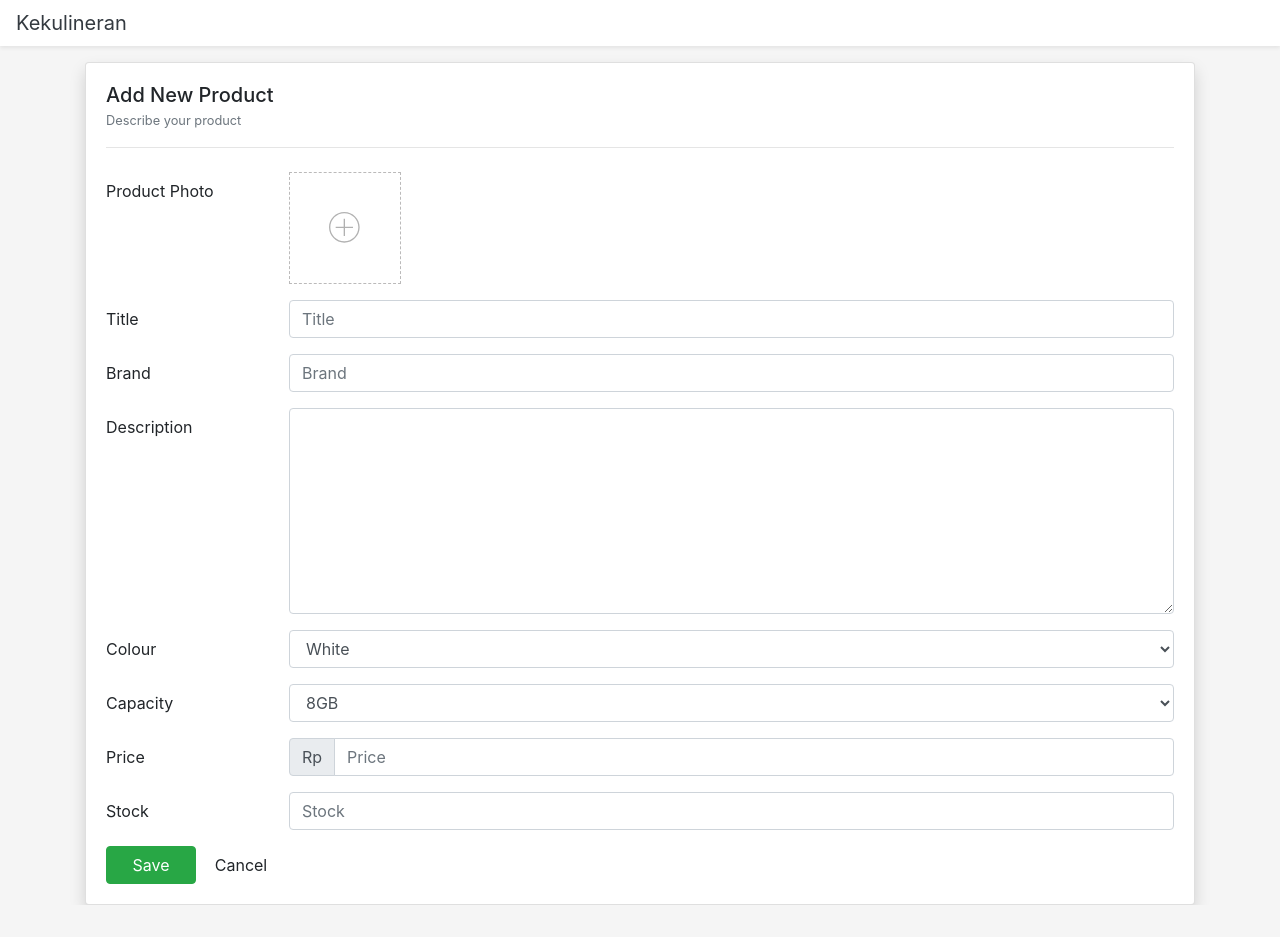
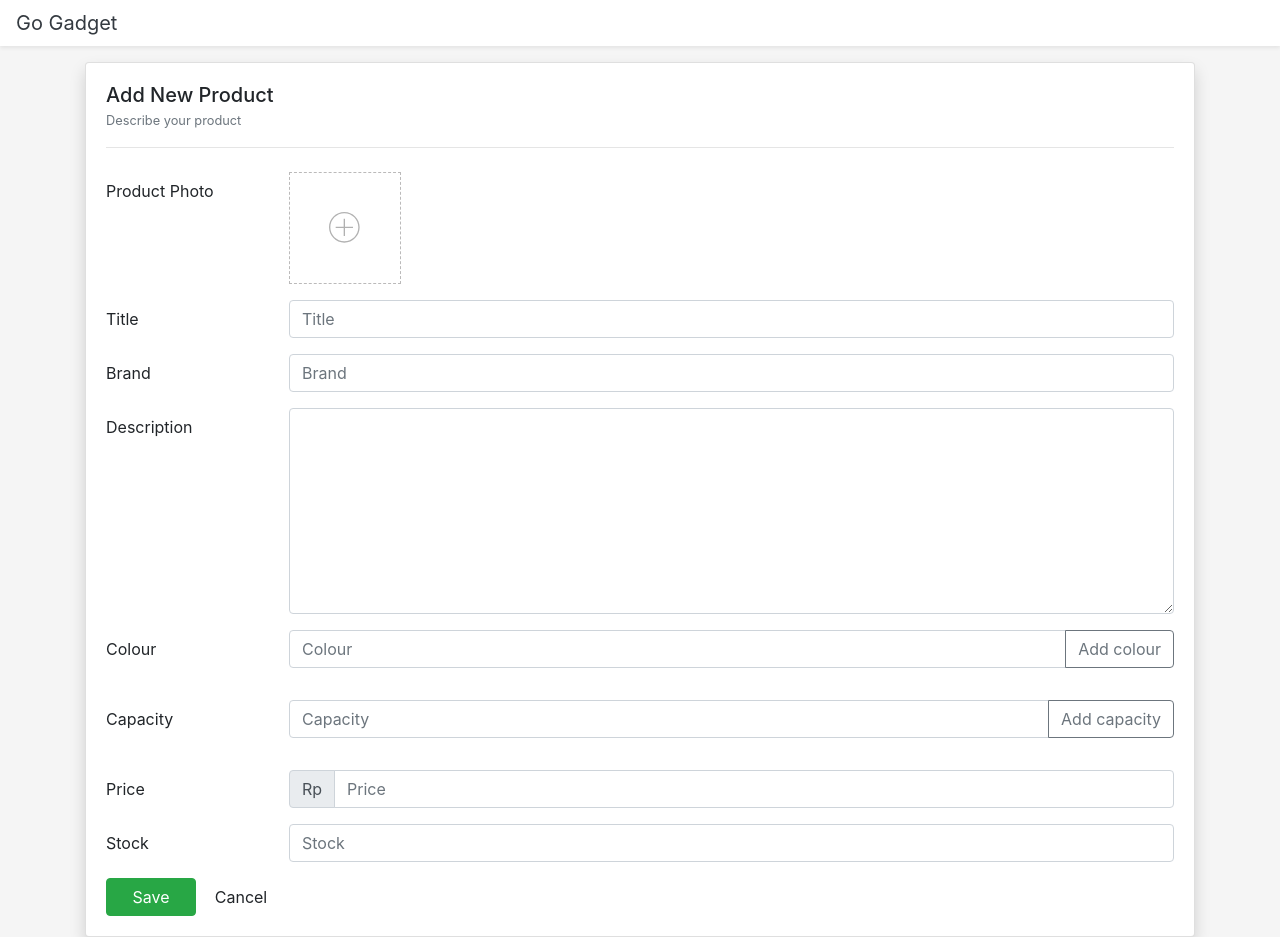
Before and after one commit to mulkyasa/redux-saga-ecommerce, a React (Create React App) app in the folder client/: page /add in a window 1280 px wide. Before the commit the page ends 905 px from the top, so only its background shows below. Built offline with nearby package versions, Linux system fonts and the light colour scheme.

Commit message:
fixing form

```diff
--- a/client/src/components/Form/Form.js
+++ b/client/src/components/Form/Form.js
@@ -68,27 +68,36 @@ export function Form(props) {
         </div>
       </div>
     );
-  else if (type === "option")
+  else if (type === "variation")
     return (
       <div className="form-group row">
-        <label htmlFor={label} className="col-sm-2 col-form-label">
+        <label htmlFor={name} className="col-sm-2 col-form-label">
           {label}
         </label>
-        <div className="col-sm-10">
-          <select
-            id={label}
+        <div className="col-sm-10 input-group">
+          <input
+            id={name}
             className="form-control"
+            type="text"
             name={name}
-            value={props.value}
-            required={true}
-            onChange={event => onChange(event, name)}
-          >
-            <option defaultValue disabled>Select {name}...</option>
-            {props.values.map((value, index) => (
-              <option key={index} value={value}>{value}</option>
-            ))}
-          </select>
+            placeholder={label}
+            value={props.input}
+            onChange={onChange}
+            inputMode="text"
+            autoComplete="off"
+            aria-describedby={`${name}`}
+          />
+          <div className="input-group-append">
+            <button type="button" className="btn btn-outline-secondary" onClick={props.addVariation} id={`${name}`}>
+              Add {name}
+            </button>
+          </div>
         </div>
+        <ul>
+          {props.value.map((item, i) => (
+            <li key={i}>{item}</li>
+          ))}
+        </ul>
       </div>
     );
 }
--- a/client/src/components/Navbar.js
+++ b/client/src/components/Navbar.js
@@ -4,7 +4,7 @@ export default function Navbar(props) {
   return (
     <nav className="navbar navbar-expand-lg navbar-white bg-white shadow-sm">
       <a className="navbar-brand text-dark py-0" href="/">
-        Kekulineran
+        Go Gadget
       </a>
       <button
         className="navbar-toggler"
--- a/client/src/containers/AddForm.js
+++ b/client/src/containers/AddForm.js
@@ -14,8 +14,10 @@ class AddForm extends Component {
       title: "",
       brand: "",
       description: "",
-      color: [],
-      capacities: [],
+      colourInput: "",
+      colour: [],
+      capacityInput: "",
+      capacity: [],
       price: "",
       stock: "",
     };
@@ -23,6 +25,28 @@ class AddForm extends Component {
 
   handleFileChange = (file) => {
     this.setState({ file });
+  };
+
+  handleVariationChange = (event) => {
+    this.setState({
+      colourInput: event.target.value,
+      capacityInput: event.target.value
+    });
+  };
+
+  variationList = () => {
+    this.setState({
+      colour: [...this.state.colour, this.state.colourInput],
+      capacity: [...this.state.capacity, this.state.capacityInput]
+    });
+    this.setState({
+      colourInput: "",
+      capacity: ""
+    });
+  };
+
+  addVariation = () => {
+    this.variationList();
   };
 
   handleInputChange = (event) => {
@@ -38,7 +62,7 @@ class AddForm extends Component {
   };
 
   render() {
-    let { title, brand, description, colour, capacity, price, stock } = this.state;
+    let { title, brand, description, colour, capacity, colourInput, capacityInput, price, stock } = this.state;
 
     let forms = [
       { type: "file" },
@@ -64,16 +88,18 @@ class AddForm extends Component {
       {
         name: "colour",
         label: "Colour",
-        type: "option",
-        values: ["White", "Black", "Silver", "Gold"],
-        value: colour
+        type: "variation",
+        addVariation: this.addVariation,
+        value: colour,
+        input: colourInput
       },
       {
         name: "capacity",
         label: "Capacity",
-        type: "option",
-        values: [8, 16, 32, 64, 128, 256, 512].map(x => `${x}GB`),
-        value: capacity
+        type: "variation",
+        addVariation: this.addVariation,
+        value: capacity,
+        input: capacityInput
       },
       {
         name: "price",
@@ -89,7 +115,7 @@ class AddForm extends Component {
         type: "number",
         min: 0,
         value: stock,
-      }
+      },
     ];
 
     let formItems = forms.map((form, i) => {
@@ -99,19 +125,21 @@ class AddForm extends Component {
             <Upload onFileChange={this.handleFileChange} />
           </div>
         );
+      if (form.type === "variation")
+        return (
+          <Form key={i} {...form} onChange={this.handleVariationChange} />
+        );
       return <Form key={i} {...form} onChange={this.handleInputChange} />;
     });
 
     return (
       <Fragment>
-        <Navbar/>
+        <Navbar />
         <div className="container pt-3">
           <div className="card shadow">
             <div className="card-body">
               <h5 className="mb-0">Add New Product</h5>
-              <small className="text-muted">
-                Describe your product
-              </small>
+              <small className="text-muted">Describe your product</small>
               <hr />
               <form className="mt-4" onSubmit={this.handleSubmit}>
                 {formItems}
@@ -119,7 +147,9 @@ class AddForm extends Component {
                   Save
                 </button>
                 <Link to="/">
-                  <button type="button" className="btn">Cancel</button>
+                  <button type="button" className="btn">
+                    Cancel
+                  </button>
                 </Link>
               </form>
             </div>
```
